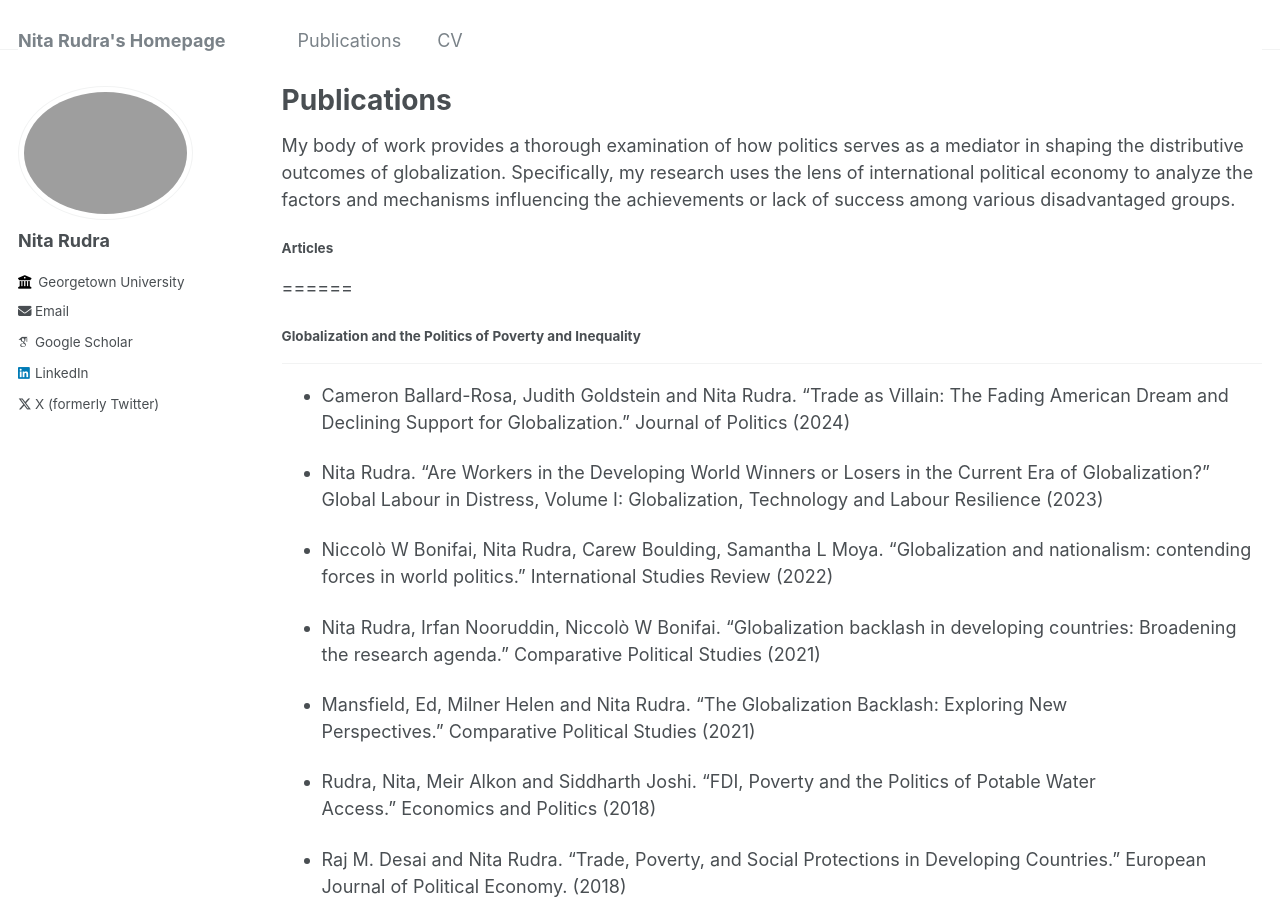
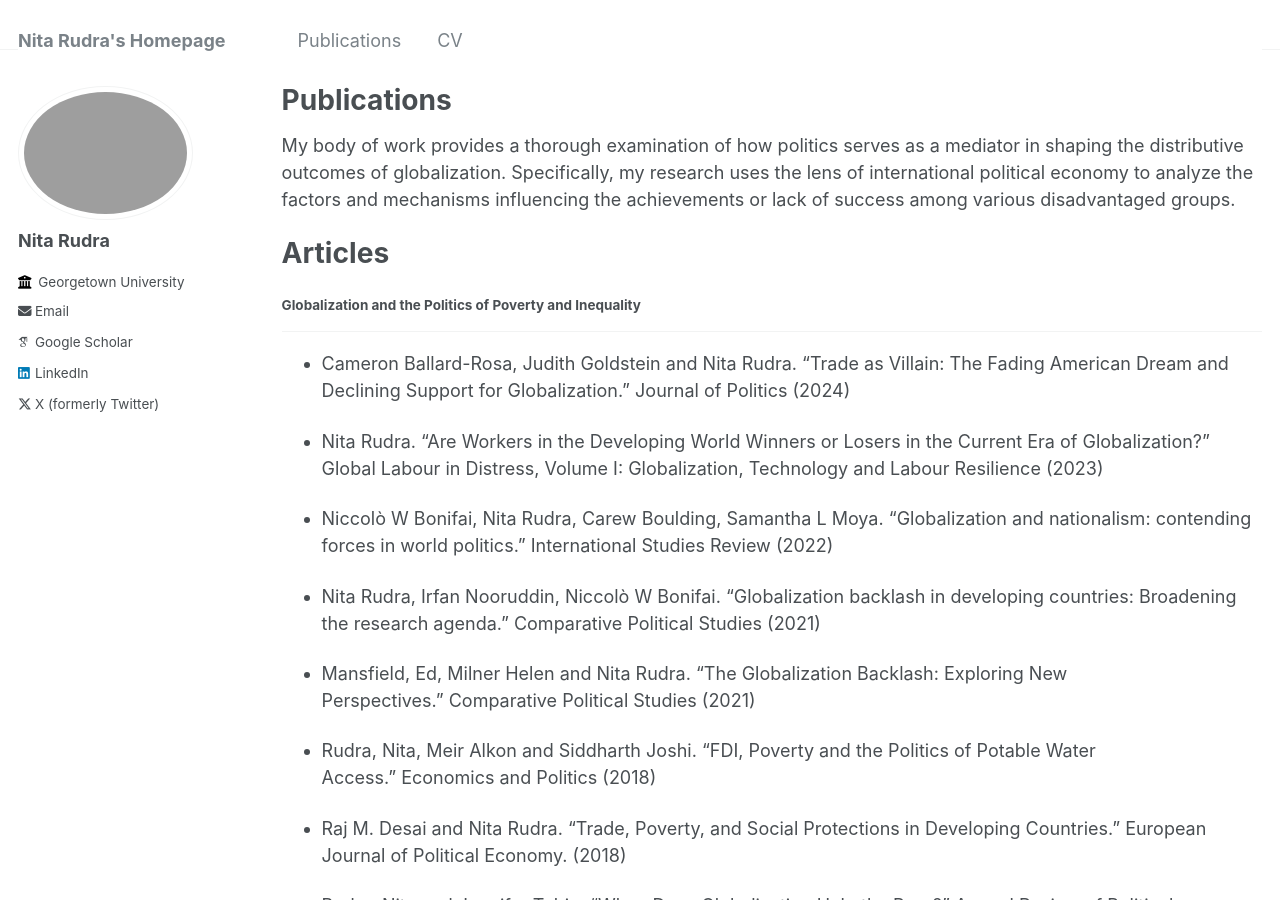
Before and after one commit to koka201/Nita-Rudra, a Jekyll site: the page built from _pages/publications.md, in a window 1280 px wide and 900 px high. Built offline with Jekyll 4.4.1, drawn with Linux system fonts in a browser that asks for light colours; some web fonts are replaced.

Commit message:
upload 0411

```diff
--- a/_pages/publications.md
+++ b/_pages/publications.md
@@ -11,10 +11,10 @@ author_profile: true
 
 My body of work provides a thorough examination of how politics serves as a mediator in shaping the distributive outcomes of globalization. Specifically, my research uses the lens of international political economy to analyze the factors and mechanisms influencing the achievements or lack of success among various disadvantaged groups.
 
-#### Articles
+Articles
 ======
 
-###### Globalization and the Politics of Poverty and Inequality
+#### Globalization and the Politics of Poverty and Inequality
 ------
 
 * Cameron Ballard-Rosa, Judith Goldstein and Nita Rudra. “Trade as Villain: The Fading American Dream and Declining Support for Globalization.” Journal of Politics (2024)
@@ -46,7 +46,7 @@ My body of work provides a thorough examination of how politics serves as a medi
 * Nita Rudra. “Openness, Welfare Spending, and Inequality in the Developing World.” International Studies Quarterly (2004)
 
 
-###### Reassessing  Embedded Liberalism (Balancing Globalization and the Welfare State)
+#### Reassessing  Embedded Liberalism (Balancing Globalization and the Welfare State)
 ------
 
 * Mansfield, Ed and Nita Rudra. “Embedded Liberalism in the Digital Era.” International Organization (2021)
@@ -58,7 +58,7 @@ My body of work provides a thorough examination of how politics serves as a medi
 * Nita Rudra. “Globalization and the Decline of the Welfare State in Less Developed Countries,” International Organization (2002).
 
 
-###### Democracy and Globalization
+#### Democracy and Globalization
 ------
 
 * Chandra, Siddharth and Nita Rudra. “Reassessing the Links Between Regime Type and Economic Performance: Why Some Authoritarian Regimes Show Stable Growth and Others Do Not.” British Journal of Political Science (2014)
@@ -70,7 +70,7 @@ My body of work provides a thorough examination of how politics serves as a medi
 * Rudra Nita and Stephan Haggard. “Globalization, Democracy and Effective Welfare Spending in Developing Countries.” Comparative Political Science (2005)
 
 
-###### International Organizations, Globalization and Developing Countries
+#### International Organizations, Globalization and Developing Countries
 ------
 
 *  Sera Linardi, Nita Rudra. “Globalization and Willingness to Support the Poor in Developing Countries: An Experiment in India.” Comparative Political Studies (2020)
@@ -86,7 +86,7 @@ My body of work provides a thorough examination of how politics serves as a medi
 * Rudra, Nita. “Why International Organizations Should Bring Basic Needs Back In..” International Studies Perspective  (2009)
 
 
-#### Articles (non-peer reviewed)
+Articles (non-peer reviewed)
 ======
 
 * “The Hidden Threat to Globalization Why the Developing World Is Turning Against Free Trade” .Decmeber 3, 2021 (with Niccolo Bonifai and Irfan Noorudding) Foreign Affairs.
```
